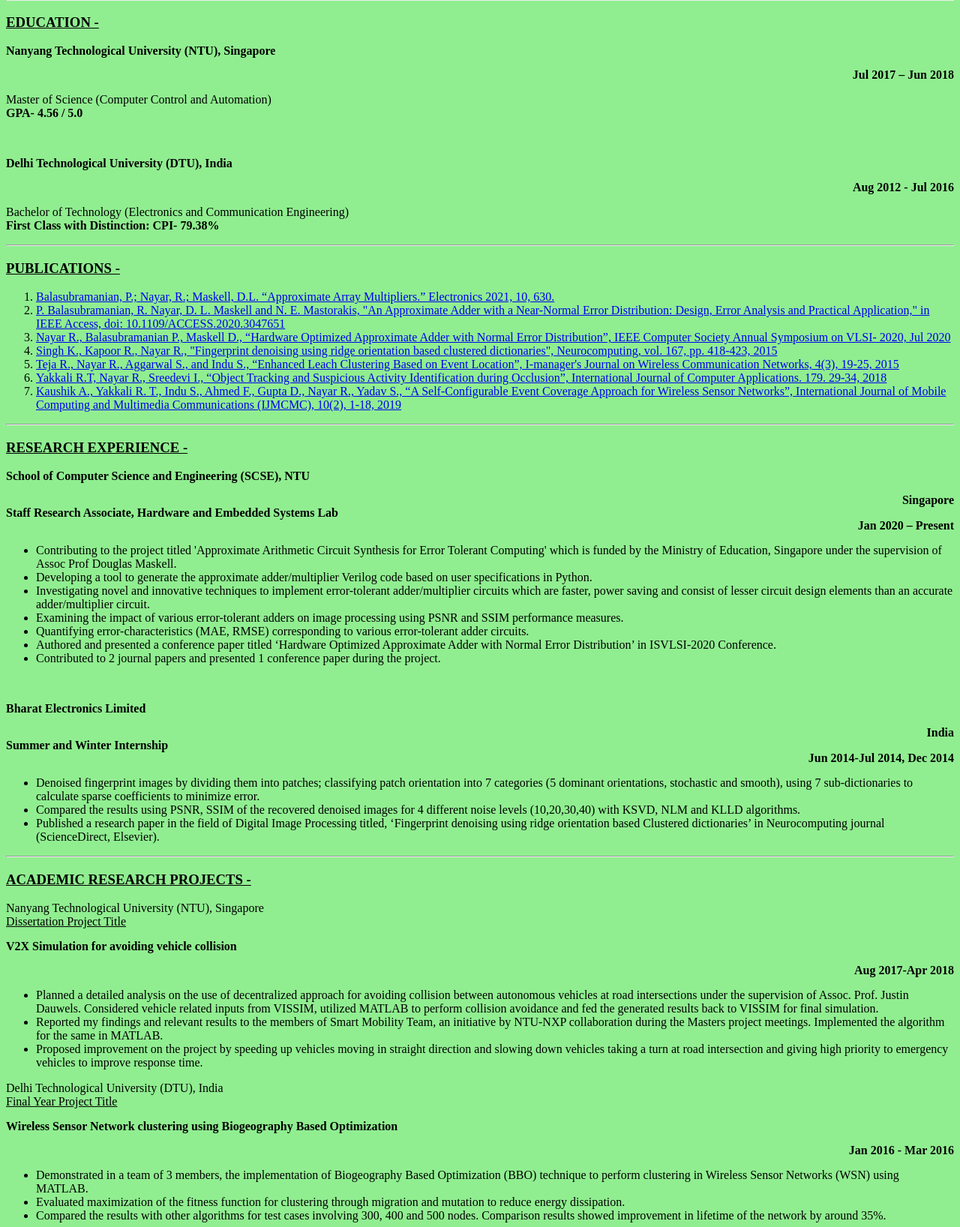
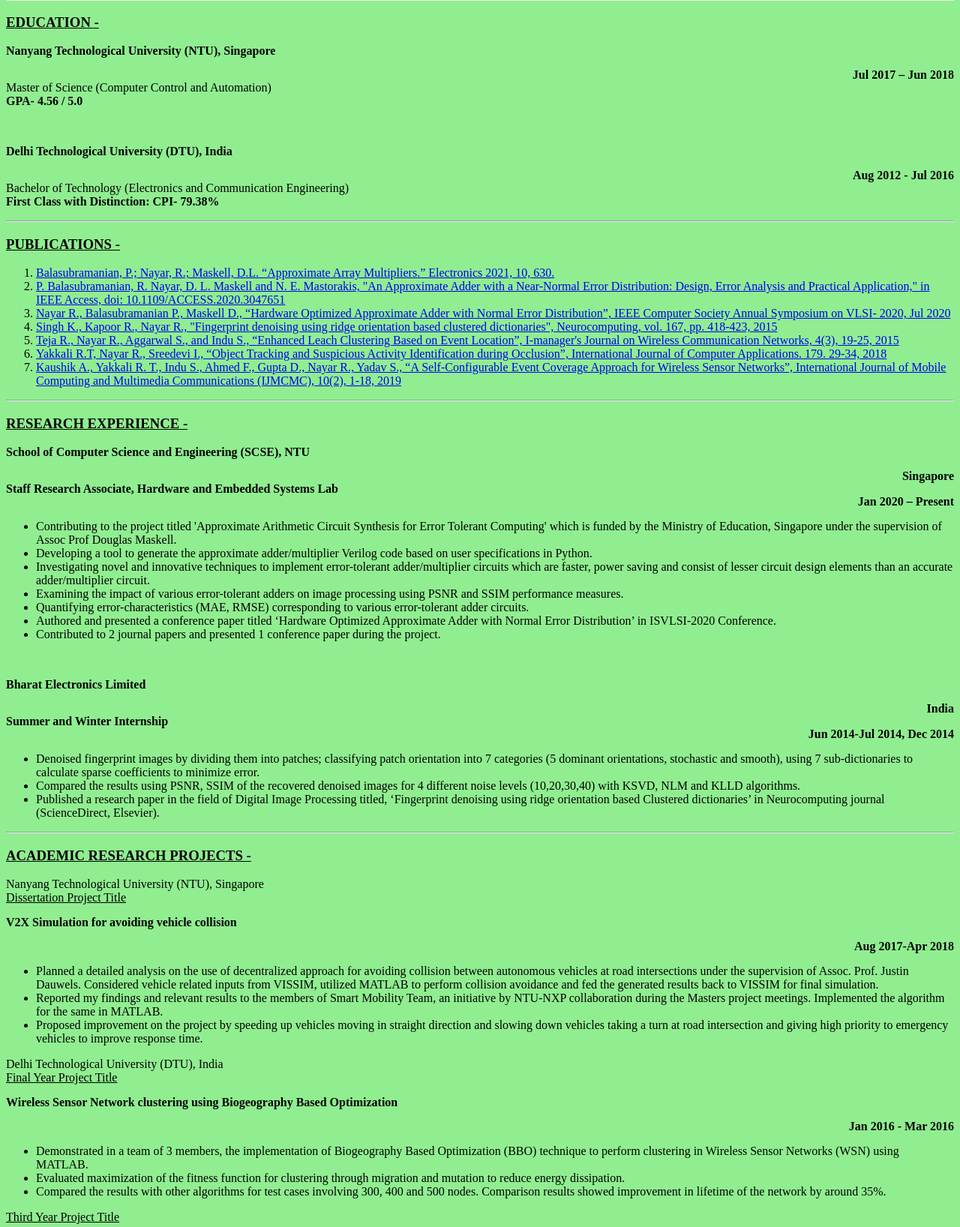
Before and after one commit to raunaqnayar/resume, a Flask app: page / in a window 1280 px wide. Shown: the part 328-1964 px from the top of the page at 75% size. Run offline with Flask 2, Linux system fonts and the light colour scheme.

Commit message:
Update index.html

```diff
--- a/templates/index.html
+++ b/templates/index.html
@@ -45,12 +45,12 @@
 <h3 id='education'><u>EDUCATION -</u></h3>
 
 
-<p class='topic'><b>Nanyang Technological University (NTU), Singapore<br><div class='right'>Jul 2017 – Jun 2018</div></b></p>
-<p>Master of Science (Computer Control and Automation)<br>
+<p class='topic'><b>Nanyang Technological University (NTU), Singapore<br><div class='right'>Jul 2017 – Jun 2018</div></b>
+Master of Science (Computer Control and Automation)<br>
 <b>GPA- 4.56 / 5.0</b></p>
 <br>
-<p class='topic'><b>Delhi Technological University (DTU), India<br><div class='right'>Aug 2012 - Jul 2016</div></b></p>
-<p>Bachelor of Technology (Electronics and Communication Engineering)<br>
+<p class='topic'><b>Delhi Technological University (DTU), India<br><div class='right'>Aug 2012 - Jul 2016</div></b>
+Bachelor of Technology (Electronics and Communication Engineering)<br>
 <b>First Class with Distinction: CPI- 79.38%</b></p>
 
 <hr>
```
